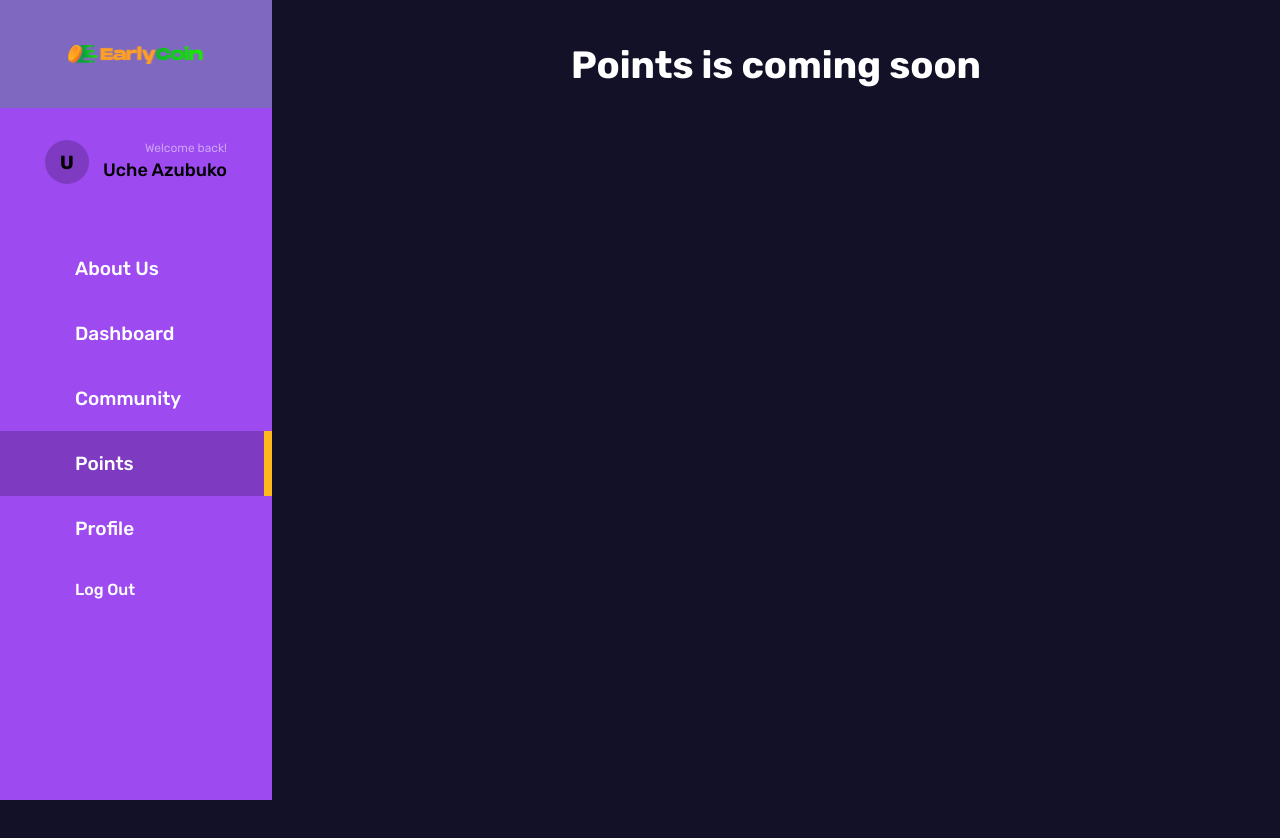
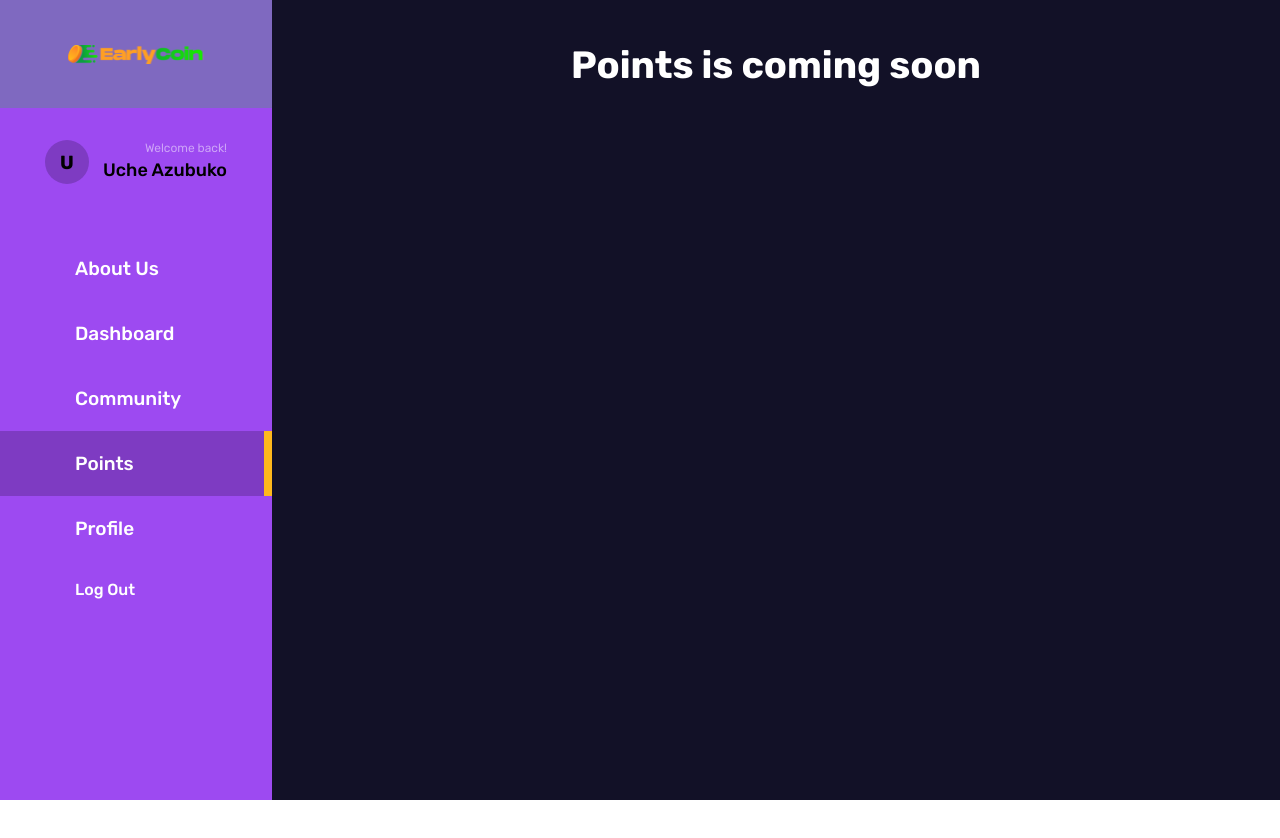
Before and after one commit to UcheAzubuko/earlycoin-ui-v1, a Vue app: page /points in a window 1280 px wide. Shown: the top 838 px of the page. Built offline with nearby package versions, Linux system fonts and the light colour scheme.

Commit message:
update: auth screens vh fixed

```diff
--- a/src/components/layouts/AuthLayout.vue
+++ b/src/components/layouts/AuthLayout.vue
@@ -59,11 +59,13 @@ export default {
 	padding: 40px 0 20px 0;
 	width: calc(100vw - 272px);
 	margin: 0 0 0 auto;
+	height: 100vh;
 
 	@media only screen and (max-width: 1100px) {
 		width: 100vw;
 		margin: 0 auto;
 		padding: 0px 0 20px 0;
+		height: auto;
 	}
 }
 </style>
```
